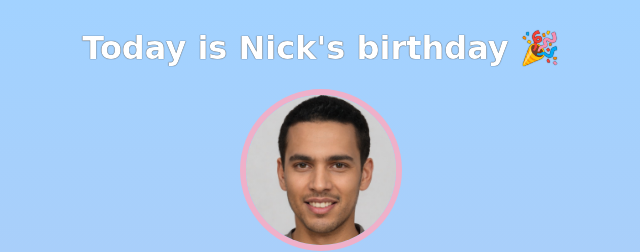
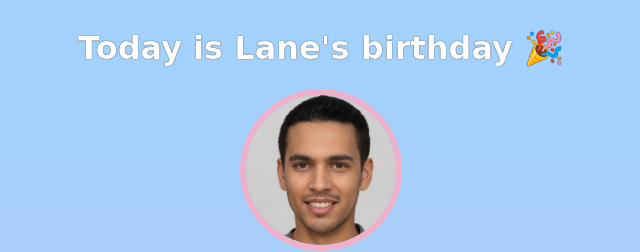
Before and after one commit to lanehowell/Birthday-Gift-Site, a website built with Vite: page index.html in a window 1280 px wide. Shown: the top 252 px of the page, 319-959 px from the left. Built offline with nearby package versions, Linux system fonts and the light colour scheme; a web font is replaced by a local one.

Commit message:
Update Name

```diff
--- a/index.html
+++ b/index.html
@@ -7,7 +7,7 @@
     </head>
     <body>
         <div id="header">
-            <h1>Today is Nick's birthday 🎉</h1>
+            <h1>Today is Lane's birthday 🎉</h1>
             <img id="bff-img" src="images/nick.jpg">
             <h2 id="bday-age">24 years old</h2>
             <h4 id="bday-date">01.11.2022</h4>
```
